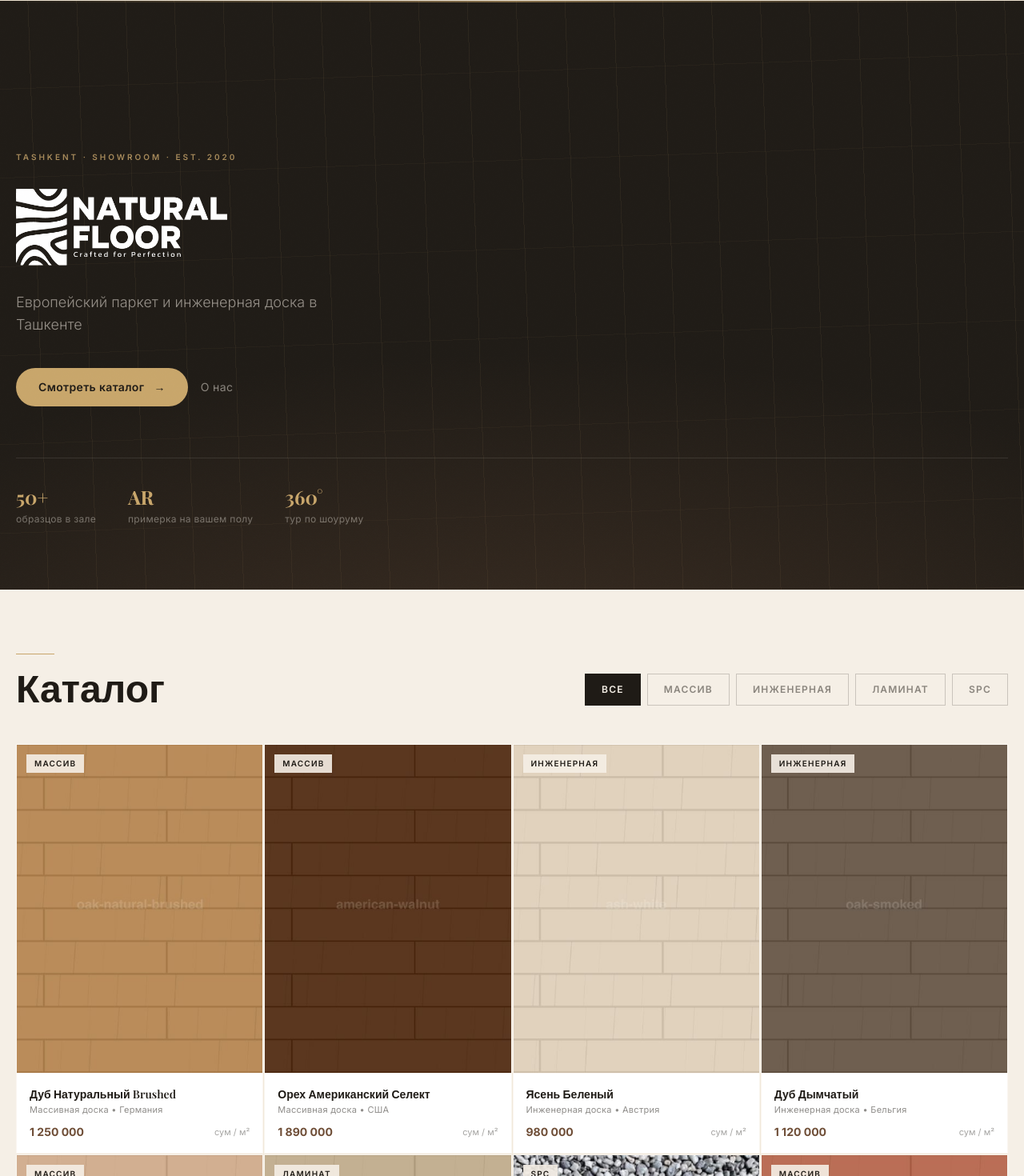
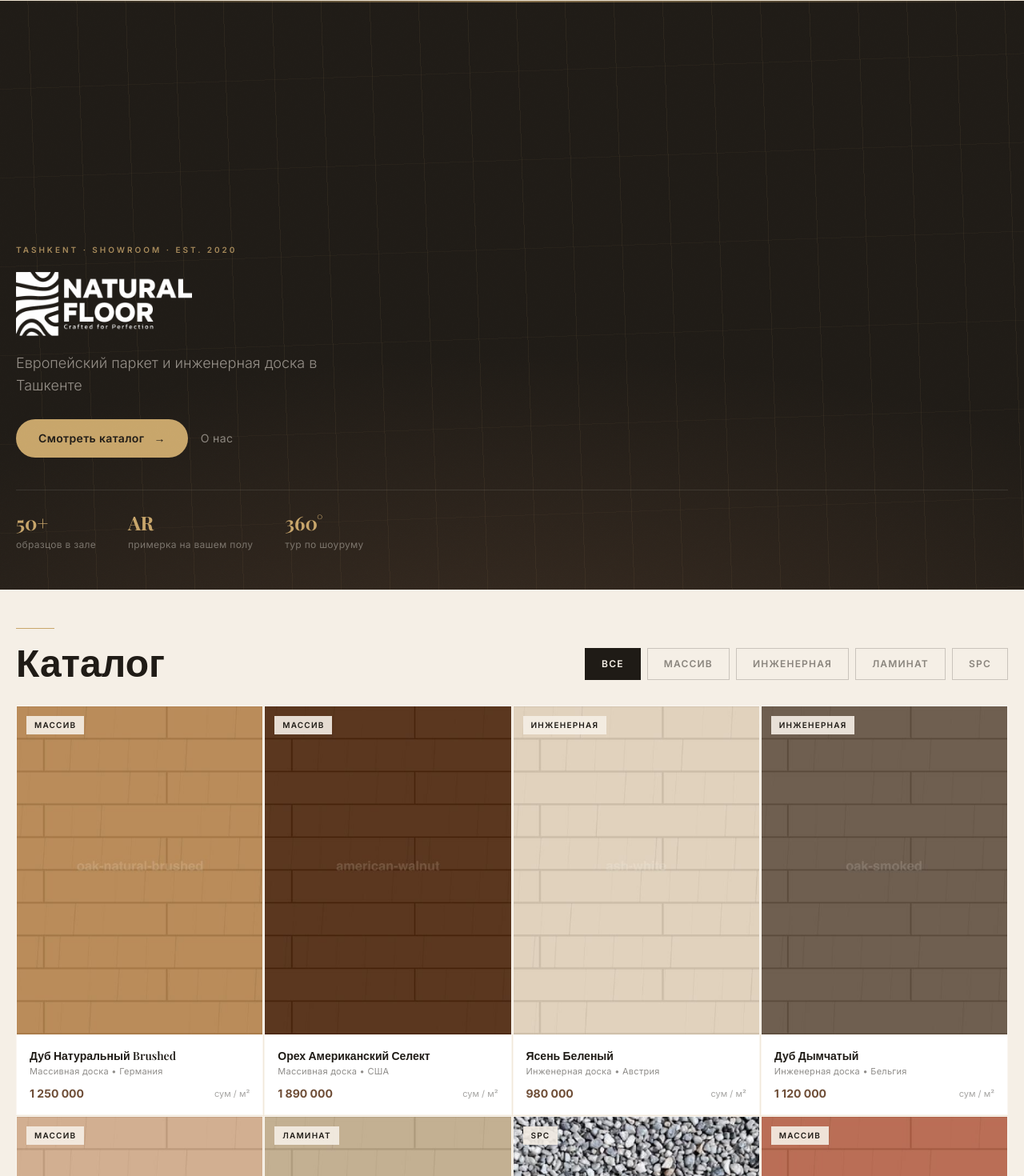
Before and after one commit to Abdurrahmon-xoja/Naturale-floor, a Next.js app: page / in a window 1280 px wide. Shown: the part 64-1534 px from the top of the page at 80% size. Built offline with nearby package versions, Linux system fonts and the light colour scheme; a web font is replaced by a local one.

Commit message:
Tighten spacing across home page
Hero: pt-32→pt-20, pb-20→pb-12, element gaps reduced
Catalog: py-20→py-12, section header mb-12→mb-8
About: py-28→py-20, column gap 20→16
Footer: py-14→py-10, column gap 10→8

Co-Authored-By: Claude Sonnet 4.6 <noreply@anthropic.com>

```diff
--- a/app/page.tsx
+++ b/app/page.tsx
@@ -21,7 +21,7 @@ export default function HomePage() {
 function AboutSection() {
   return (
     <section id="about" className="border-t border-gold/20">
-      <div className="max-w-7xl mx-auto px-5 py-20 md:py-28 grid md:grid-cols-2 gap-12 md:gap-20 items-center">
+      <div className="max-w-7xl mx-auto px-5 py-14 md:py-20 grid md:grid-cols-2 gap-10 md:gap-16 items-center">
         {/* Text */}
         <div>
           <span className="block w-12 h-px bg-gold mb-6" />
@@ -81,7 +81,7 @@ function FooterSection() {
       {/* Top gold bar */}
       <div className="h-px bg-gradient-to-r from-transparent via-gold/50 to-transparent" />
 
-      <div className="max-w-7xl mx-auto px-5 py-14 grid grid-cols-2 md:grid-cols-4 gap-10">
+      <div className="max-w-7xl mx-auto px-5 py-10 grid grid-cols-2 md:grid-cols-4 gap-8">
         {/* Brand */}
         <div className="col-span-2 md:col-span-1">
           <Image
--- a/components/HomeClient.tsx
+++ b/components/HomeClient.tsx
@@ -31,9 +31,9 @@ export default function HomeClient() {
       {/* Gold accent bar */}
       <div className="absolute top-0 left-0 right-0 h-[2px] bg-gradient-to-r from-transparent via-gold to-transparent opacity-60" />
 
-      <div className="relative max-w-7xl mx-auto px-5 pb-20 pt-32 w-full">
+      <div className="relative max-w-7xl mx-auto px-5 pb-12 pt-20 w-full">
         {/* Eyebrow */}
-        <p className="text-gold/80 text-[10px] tracking-[0.3em] uppercase font-semibold mb-8">
+        <p className="text-gold/80 text-[10px] tracking-[0.3em] uppercase font-semibold mb-5">
           Tashkent · Showroom · Est. 2020
         </p>
 
@@ -43,12 +43,12 @@ export default function HomeClient() {
           alt="Natural Floor UZ"
           width={380}
           height={120}
-          className="h-[72px] md:h-24 w-auto object-contain brightness-0 invert mb-8"
+          className="h-[64px] md:h-20 w-auto object-contain brightness-0 invert mb-5"
           priority
         />
 
         {/* Tagline */}
-        <p className="text-cream/55 text-base md:text-lg max-w-md leading-relaxed mb-10 font-light">
+        <p className="text-cream/55 text-base md:text-lg max-w-md leading-relaxed mb-7 font-light">
           {t('hero.tagline')}
         </p>
 
@@ -70,7 +70,7 @@ export default function HomeClient() {
         </div>
 
         {/* Stats row */}
-        <div className="flex gap-10 mt-16 pt-8 border-t border-cream/10">
+        <div className="flex gap-10 mt-10 pt-6 border-t border-cream/10">
           {[
             { num: '50+', label: 'образцов в зале' },
             { num: 'AR', label: 'примерка на вашем полу' },
--- a/components/ProductGrid.tsx
+++ b/components/ProductGrid.tsx
@@ -27,9 +27,9 @@ export default function ProductGrid({ products }: Props) {
     active === 'all' ? products : products.filter((p) => p.category === active);
 
   return (
-    <section id="catalog" className="max-w-7xl mx-auto px-5 py-20">
+    <section id="catalog" className="max-w-7xl mx-auto px-5 py-12">
       {/* Section header */}
-      <div className="flex flex-col md:flex-row md:items-end md:justify-between gap-6 mb-12">
+      <div className="flex flex-col md:flex-row md:items-end md:justify-between gap-5 mb-8">
         <div>
           <span className="gold-rule mb-4" />
           <h2 className="font-display text-4xl md:text-5xl font-bold text-charcoal">
```
